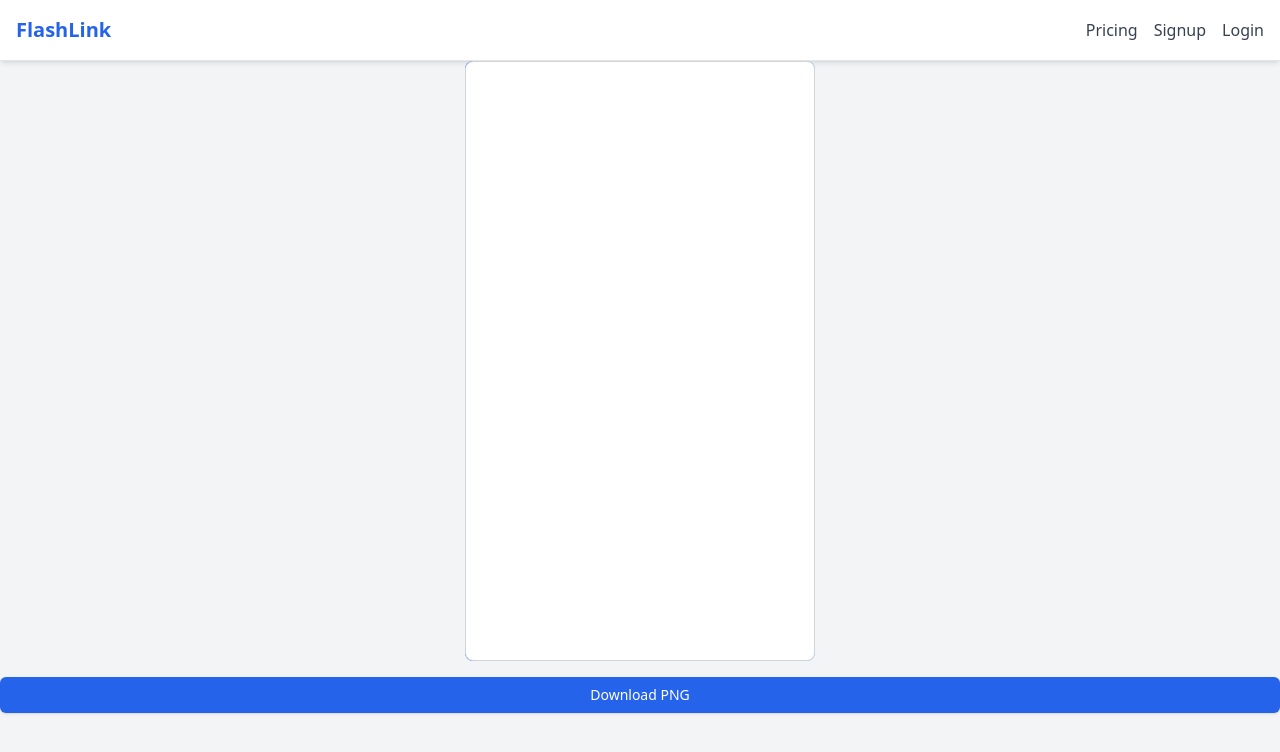
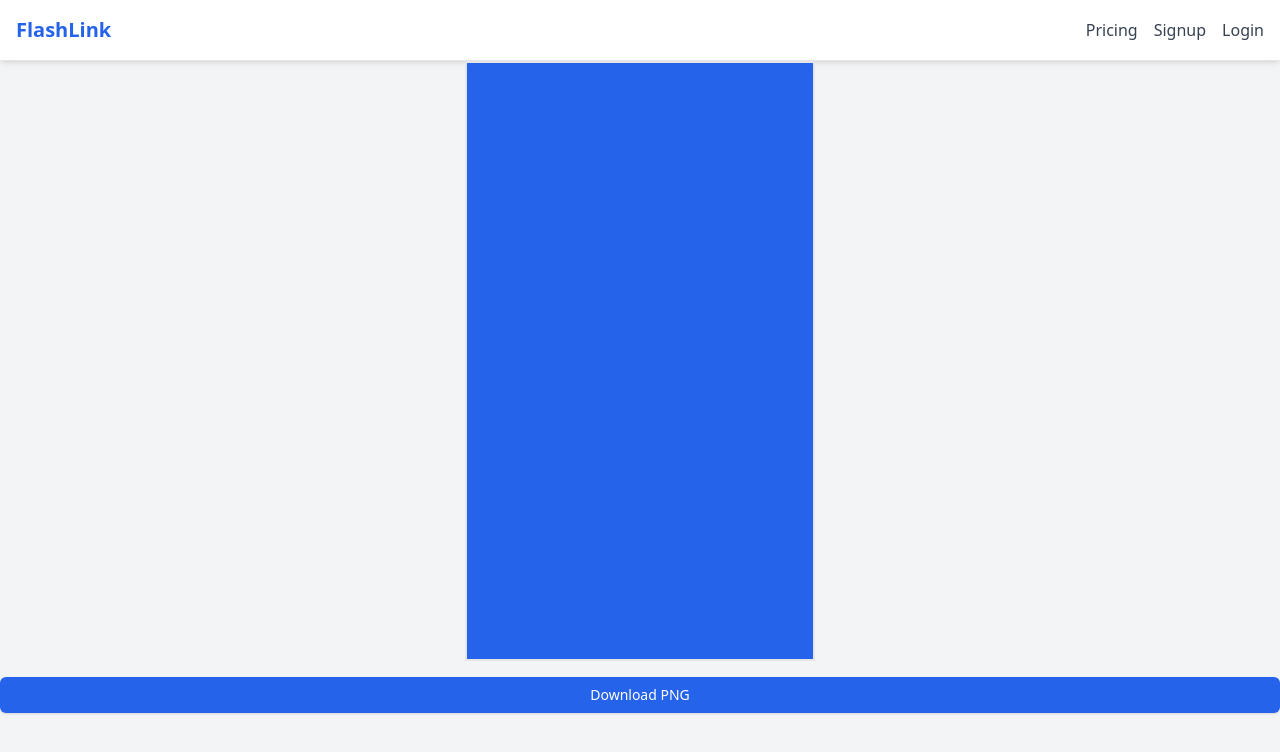
Before and after one commit to eathren/flashlink, a React (Vite) app: page /create-free/preview in a window 1280 px wide. Shown: the top 752 px of the page. Built offline with nearby package versions, Linux system fonts and the light colour scheme.

Commit message:
color select theme

```diff
--- a/package.json
+++ b/package.json
@@ -26,6 +26,7 @@
     "lucide-react": "^0.451.0",
     "qrcode.react": "^4.0.1",
     "react": "^18.3.1",
+    "react-colorful": "^5.6.1",
     "react-dom": "^18.3.1",
     "react-hot-toast": "^2.4.1",
     "react-loader-spinner": "^6.1.6",
--- a/src/features/free/components/create-free-card.tsx
+++ b/src/features/free/components/create-free-card.tsx
@@ -11,6 +11,7 @@ import {
   SelectTrigger,
   SelectValue,
 } from "@/components/ui/select"
+import { HexColorPicker } from "react-colorful"
 import vCard from "vcf"
 import { Textarea } from "@/components/ui/textarea"
 import PreviewDialog from "@/features/free/components/preview-dialog"
@@ -19,8 +20,15 @@ import { Checkbox } from "@/components/ui/checkbox"
 import { Label } from "@/components/ui/label"
 
 function CreateFreeCard() {
-  const { formData, setFormData, setLayout, setVcfChecked, vcfChecked } =
-    useCardStore()
+  const {
+    formData,
+    setFormData,
+    setLayout,
+    color,
+    setColor,
+    setVcfChecked,
+    vcfChecked,
+  } = useCardStore()
   const [isDialogOpen, setDialogOpen] = useState(false)
 
   const onOpenChange = () => {
@@ -69,6 +77,7 @@ function CreateFreeCard() {
     console.log("Generated VCF:", contact)
     return contact
   }
+
   return (
     <form className="w-full max-w-xs m-auto mt-10" onSubmit={handleCreateCard}>
       <h1 className="text-2xl font-semibold text-center mb-4">
@@ -129,6 +138,16 @@ function CreateFreeCard() {
             className="w-full px-3 py-2 border rounded-md"
           />
 
+          <div className="m-auto py-2 text-center">
+            <HexColorPicker color={color} onChange={setColor} />
+            <Input
+              type="text"
+              value={color}
+              onChange={(e) => setColor(e.target.value)}
+              className="mt-2"
+            />
+          </div>
+
           <span className="space-x-2">
             <Checkbox
               checked={vcfChecked}
--- a/src/features/free/components/preview-card.tsx
+++ b/src/features/free/components/preview-card.tsx
@@ -7,7 +7,7 @@ import { QRCodeSVG } from "qrcode.react"
 
 const PreviewCard = () => {
   const cardRef = useRef<HTMLDivElement>(null)
-  const { formData, vcfChecked, layout } = useCardStore()
+  const { formData, color, vcfChecked, layout } = useCardStore()
 
   const downloadCard = () => {
     if (cardRef.current) {
@@ -34,48 +34,35 @@ const PreviewCard = () => {
     <>
       <div
         ref={cardRef}
-        className="w-full max-w-[350px] bg-gradient-to-r from-blue-500 to-blue-300 rounded-lg overflow-hidden mx-auto"
+        className="w-full   max-w-[350px]  rounded-none overflow-hidden mx-auto"
       >
         <Card
-          className="h-full w-full bg-white rounded-lg border shadow-none border-gray-300"
-          style={{ minHeight: "600px", height: "600px", width: "350px" }}
+          className="h-full  w-full  border-2 bg-white rounded-none  shadow-none  "
+          style={{
+            minHeight: "600px",
+            height: "600px",
+            width: "350px",
+            backgroundColor: color,
+          }}
         >
-          <CardHeader className="p-4">
-            <CardTitle className="text-2xl font-semibold text-blue-600">
+          <CardHeader className="p-4   ">
+            <CardTitle className="text-2xl font-semibold">
               {formData.name}
             </CardTitle>
-            <p className="text-lg text-gray-600">{formData.title}</p>
+            <p className="text-lg ">{formData.title}</p>
           </CardHeader>
           <CardContent className="p-4">
             <div className={`flex flex-col ${layoutClasses[layout]} space-y-2`}>
-              <div className="">
-                <p className="text-gray-800">{formData.email}</p>
-              </div>
-              <div className="">
-                <p className="text-gray-800">{formData.address}</p>
-              </div>
-              <div className="">
-                <p className="text-gray-800">{formData.phone}</p>
-              </div>
-              {formData.linkedin && (
-                <div className="">
-                  <p className="text-gray-800">{formData.linkedin}</p>
-                </div>
-              )}
-              {formData.discord && (
-                <div className="">
-                  <p className="text-gray-800">{formData.discord}</p>
-                </div>
-              )}
-              {formData.website && (
-                <div className="">
-                  <p className="text-gray-800">{formData.website}</p>
-                </div>
-              )}
+              <p>{formData.email}</p>
+              <p>{formData.address}</p>
+              <p>{formData.phone}</p>
+              {formData.linkedin && <p>{formData.linkedin}</p>}
+              {formData.discord && <p>{formData.discord}</p>}
+              {formData.website && <p>{formData.website}</p>}
               <p className="mt-4 text-gray-700">{formData.bio}</p>
               {vcfChecked && formData.vcf && (
                 <div className="pt-4 flex text-center  mx-auto">
-                  <QRCodeSVG value={formData.vcf} size={160} />
+                  <QRCodeSVG bgColor={color} value={formData.vcf} size={160} />
                 </div>
               )}
             </div>
--- a/src/features/free/stores/use-free-store.tsx
+++ b/src/features/free/stores/use-free-store.tsx
@@ -30,6 +30,8 @@ interface CardStore {
   setLayout: (layout: Layout) => void
   vcfChecked: boolean
   setVcfChecked: (checked: boolean) => void
+  color: string
+  setColor: (color: string) => void
 }
 
 const useCardStore = create<CardStore>()(
@@ -54,6 +56,8 @@ const useCardStore = create<CardStore>()(
       setLayout: (layout) => set({ layout }),
       vcfChecked: false,
       setVcfChecked: (checked) => set({ vcfChecked: checked }),
+      color: "#2563EB",
+      setColor: (color) => set({ color }),
     }),
     {
       name: "card-storage",
```
Also changed, not shown: 1 other file (tests, documents, lock files or other folders).
